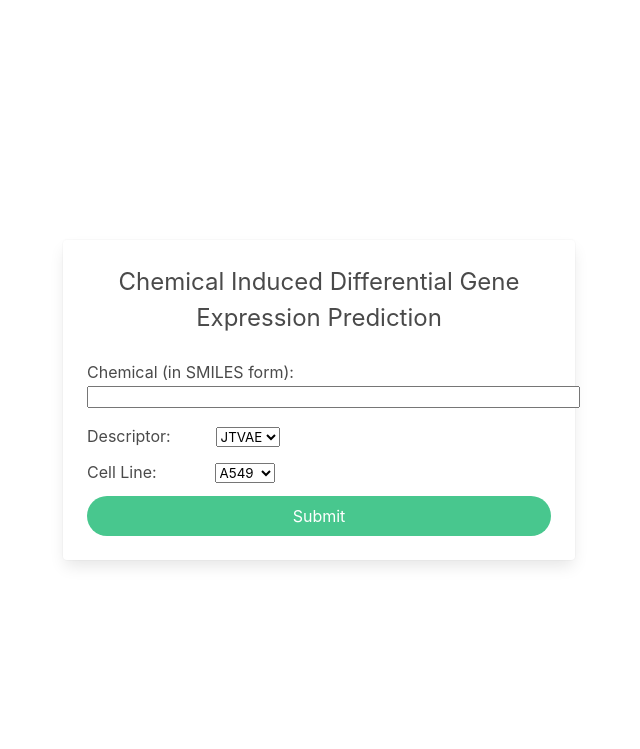
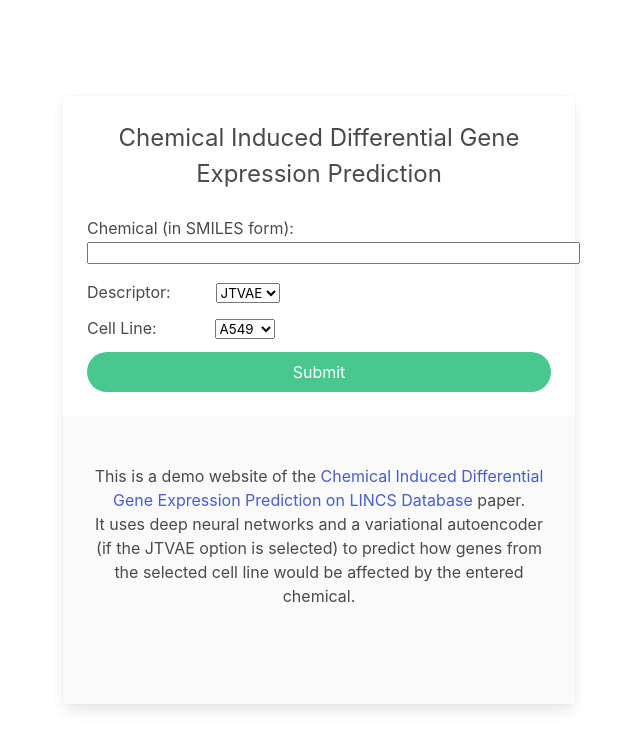
Before and after one commit to tanlab/project-118E759-demo, a Flask app: page / in a window 1280 px wide. Shown: the top 749 px of the page, without its empty margins (321-961 px from the left). Run offline with Flask 2, Linux system fonts and the light colour scheme.

Commit message:
added info footer

```diff
--- a/templates/home.html
+++ b/templates/home.html
@@ -19,6 +19,7 @@
             padding: 0;
         }
 
+
         #login-form-container{
             position: absolute;
             width: 100%;
@@ -26,6 +27,9 @@
             display: flex;
             align-items: center;
             justify-content: center;
+        }
+        footer{
+            margin-top: auto;
         }
     </style>
 </head>
@@ -71,6 +75,16 @@
                 </div>
             </div>
         </form>
+        <footer class="footer">
+        <div class="content has-text-centered">
+            <p>
+                This is a demo website of the <a href="https://doi.org/10.1109/BIBE50027.2020.00026" rel="noopener">Chemical Induced Differential Gene Expression Prediction on LINCS Database</a> paper.<br> It uses deep neural networks and a variational autoencoder (if the JTVAE option is selected) to predict how genes from the selected cell line would be affected by the entered chemical.
+            </p>
+        </div>
+    </footer>
     </div>
+
+
 </body>
+
 </html>
```
